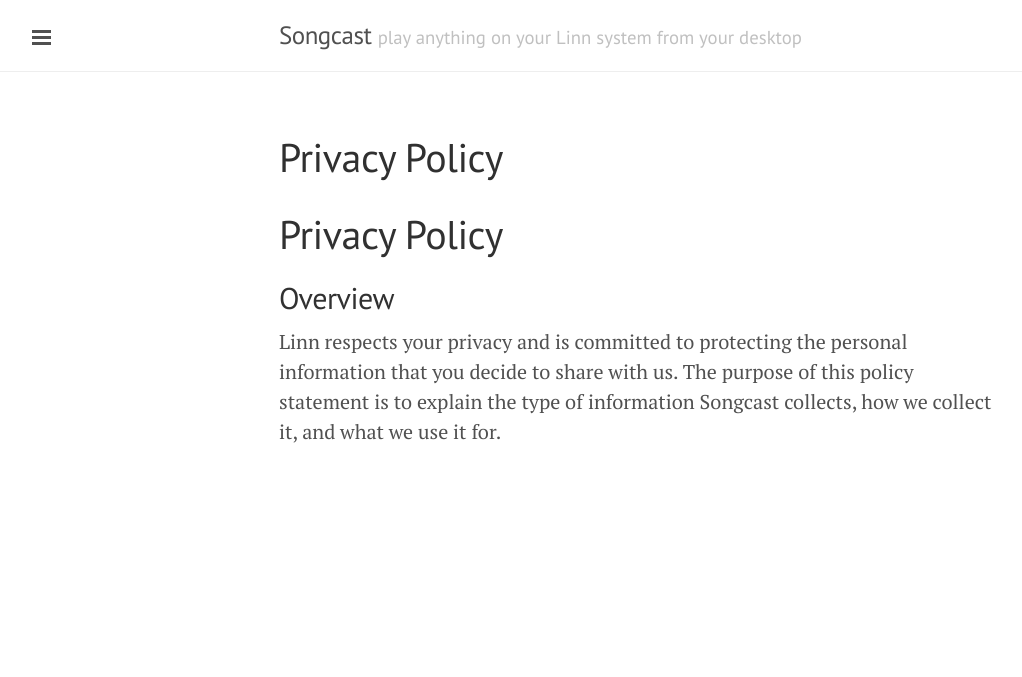
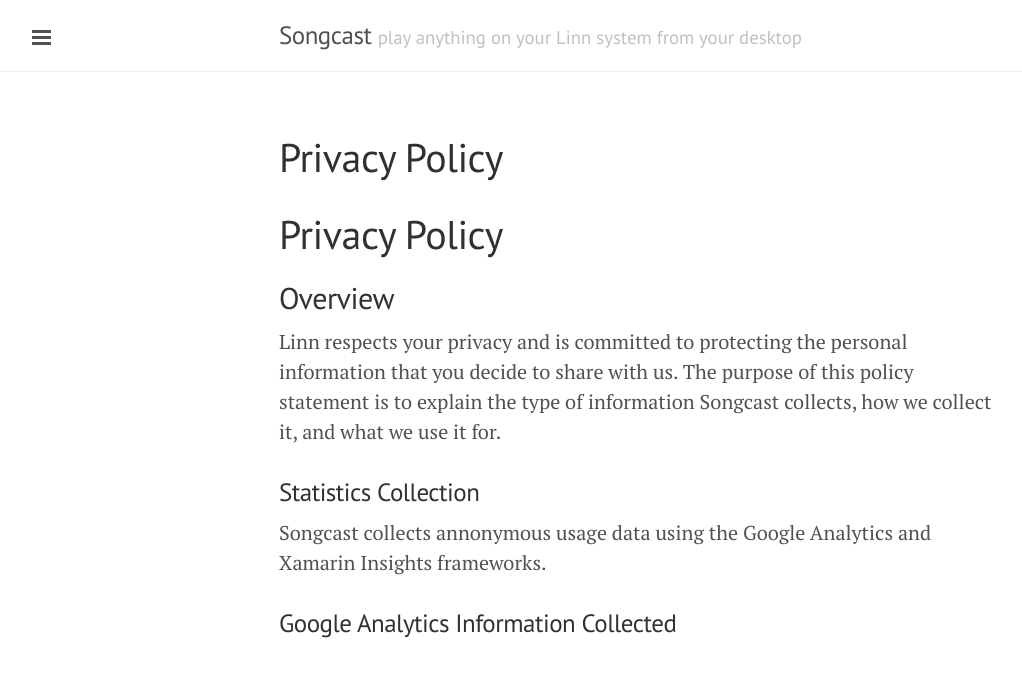
Before and after one commit to linn/songcast.site, a Jekyll site: the page built from privacy.md, in a window 1280 px wide. Shown: the top 677 px of the page, without its empty margins (1-1023 px from the left). Built offline with Jekyll 4.4.1, drawn with Linux system fonts in a browser that asks for light colours.

Commit message:
Update privacy.md

```diff
--- a/privacy.md
+++ b/privacy.md
@@ -8,3 +8,9 @@ title: Privacy Policy
 ## Overview
 
 Linn respects your privacy and is committed to protecting the personal information that you decide to share with us. The purpose of this policy statement is to explain the type of information Songcast collects, how we collect it, and what we use it for.
+
+### Statistics Collection
+
+Songcast collects annonymous usage data using the Google Analytics and Xamarin Insights frameworks.
+
+### Google Analytics Information Collected
```
